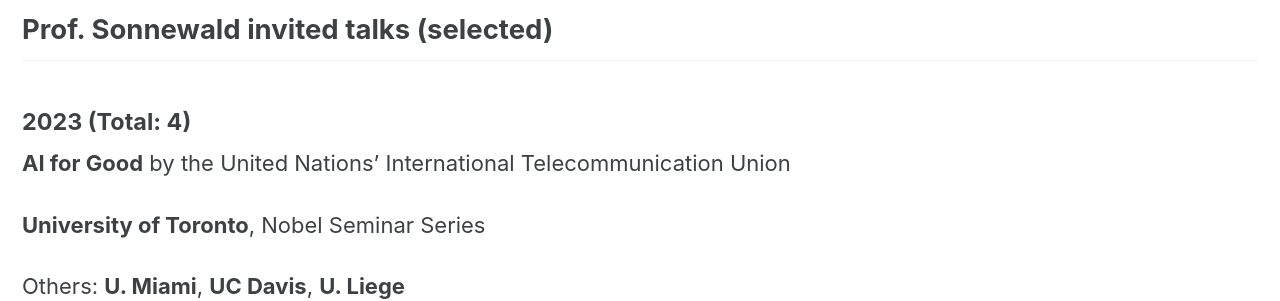
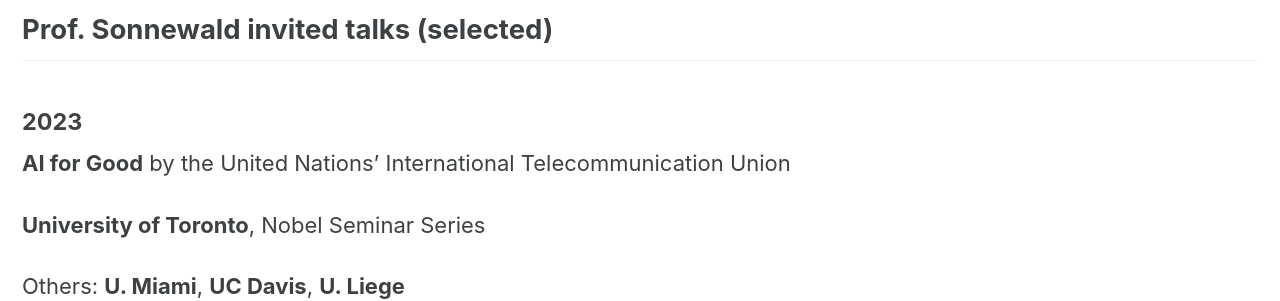
Before and after one commit to CompClimate/ccog.github.io, a Jekyll site: the page built from _pages/publications.md, in a window 1280 px wide and 900 px high, scrolled down 477 px. Shown: the part 153-454 px from the top of the window. Built offline with Jekyll 4.4.1, drawn with Linux system fonts in a browser that asks for light colours; cached includes are drawn as plain includes.

Commit message:
Update publications.md

```diff
--- a/_pages/publications.md
+++ b/_pages/publications.md
@@ -22,7 +22,7 @@
 
 ## Prof. Sonnewald invited talks (selected)
 
-#### 2023 (Total: 4)
+#### 2023
 
 **AI for Good** by the United Nations' International Telecommunication Union
 
```
